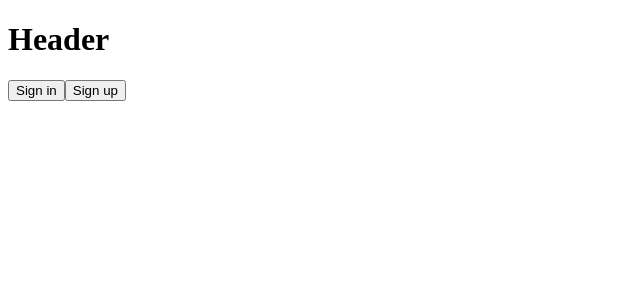
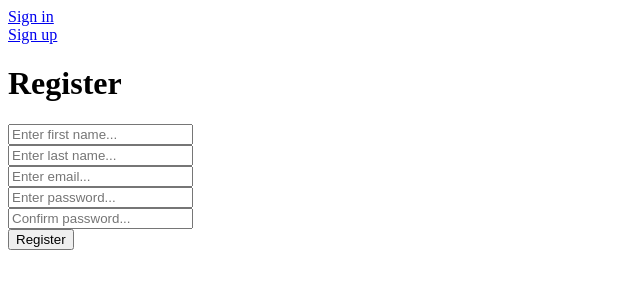
Before and after one commit to TAnhpika/f8-zoom-day42, a React (Vite) app: page /#/register in a window 1280 px wide. Shown: the top 300 px of the page, without its empty margins (0-640 px from the left). Built offline with nearby package versions, Linux system fonts and the light colour scheme; no server answers.

Commit message:
react-hook-form

```diff
--- a/package.json
+++ b/package.json
@@ -19,6 +19,7 @@
     "prop-types": "^15.8.1",
     "react": "^19.2.6",
     "react-dom": "^19.2.6",
+    "react-hook-form": "^7.88.0",
     "react-redux": "^9.3.0",
     "react-router": "^8.4.0",
     "redux": "^5.0.1",
--- a/src/components/AppRoutes/index.jsx
+++ b/src/components/AppRoutes/index.jsx
@@ -7,6 +7,8 @@ import ProvincesList from "@/pages/Address/ProvincesList";
 import ProvincesList2 from "@/pages/Address/ProvincesList2";
 import Header from "../Header";
 import AuthProvider from "../AuthProvider";
+import Register from "@/pages/Auth/Register";
+import Login from "@/pages/Auth/Login";
 
 export default function AppRoutes() {
     return (
@@ -24,6 +26,9 @@ export default function AppRoutes() {
 
                 <Route path="/assets" element={<DemoAssets />} />
                 <Route path="/icons" element={<Icons />} />
+
+                <Route path="/register" element={<Register />} />
+                <Route path="/login" element={<Login />} />
             </Routes>
         </HashRouter>
     );
--- a/src/components/Header/index.jsx
+++ b/src/components/Header/index.jsx
@@ -1,16 +1,17 @@
 import { useCurrentUser } from "@/features/auth/hooks";
+import { Link } from "react-router";
 
 export default function Header() {
-    const currentUser = useCurrentUser()
+    const currentUser = useCurrentUser();
     return (
         <div>
-            <h1>Header</h1>
             {currentUser ? (
                 <p>{currentUser.email}</p>
             ) : (
                 <div>
-                    <button>Sign in</button>
-                    <button>Sign up</button>
+                    <Link to="/login">Sign in</Link>
+                    <br />
+                    <Link to="/register">Sign up</Link>
                 </div>
             )}
         </div>
--- /dev/null
+++ b/src/pages/Auth/Login/index.jsx
@@ -0,0 +1,7 @@
+export default function Login() {
+    return (
+        <div>
+            <h1>Login</h1>
+        </div>
+    );
+}
--- /dev/null
+++ b/src/pages/Auth/Register/index.jsx
@@ -0,0 +1,77 @@
+import { useForm } from "react-hook-form";
+
+export default function Register() {
+    const {
+        register,
+        handleSubmit,
+        formState: { errors },
+    } = useForm({
+        defaultValues: {
+            firstName: "",
+            lastName: "",
+            email: "",
+            password: "",
+            password_confirmation: "",
+        },
+    });
+
+    const onSubmit = (data) => {
+        console.log(data);
+    };
+
+    return (
+        <div>
+            <h1>Register</h1>
+            <form onSubmit={handleSubmit(onSubmit)}>
+                <input
+                    type="text"
+                    {...register("firstName", {
+                        required: "Vui lòng nhập trường này",
+                    })}
+                    placeholder="Enter first name..."
+                />
+                {errors.firstName && <p>{errors.firstName.message}</p>}
+                <br />
+                <input
+                    type="text"
+                    {...register("lastName", {
+                        required: "Vui lòng nhập trường này",
+                    })}
+                    placeholder="Enter last name..."
+                />
+                {errors.lastName && <p>{errors.lastName.message}</p>}
+                <br />
+                <input
+                    type="email"
+                    {...register("email", {
+                        required: "Vui lòng nhập trường này",
+                    })}
+                    placeholder="Enter email..."
+                />
+                {errors.email && <p>{errors.email.message}</p>}
+                <br />
+                <input
+                    type="password"
+                    {...register("password", {
+                        required: "Vui lòng nhập trường này",
+                    })}
+                    placeholder="Enter password..."
+                />
+                {errors.password && <p>{errors.password.message}</p>}
+                <br />
+                <input
+                    type="password"
+                    {...register("password_confirmation", {
+                        required: "Vui lòng nhập trường này",
+                    })}
+                    placeholder="Confirm password..."
+                />
+                {errors.password_confirmation && (
+                    <p>{errors.password_confirmation.message}</p>
+                )}
+                <br />
+                <button>Register</button>
+            </form>
+        </div>
+    );
+}
```
Also changed, not shown: 2 other files (tests, documents, lock files or other folders).
